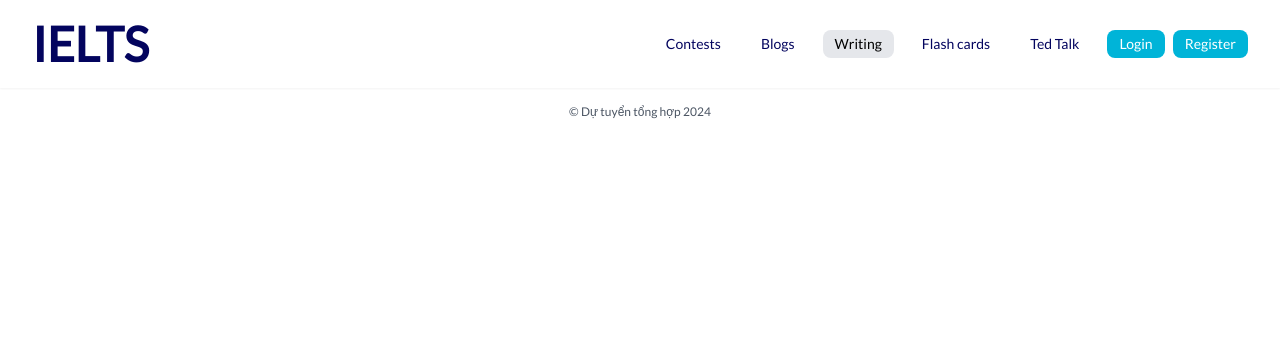
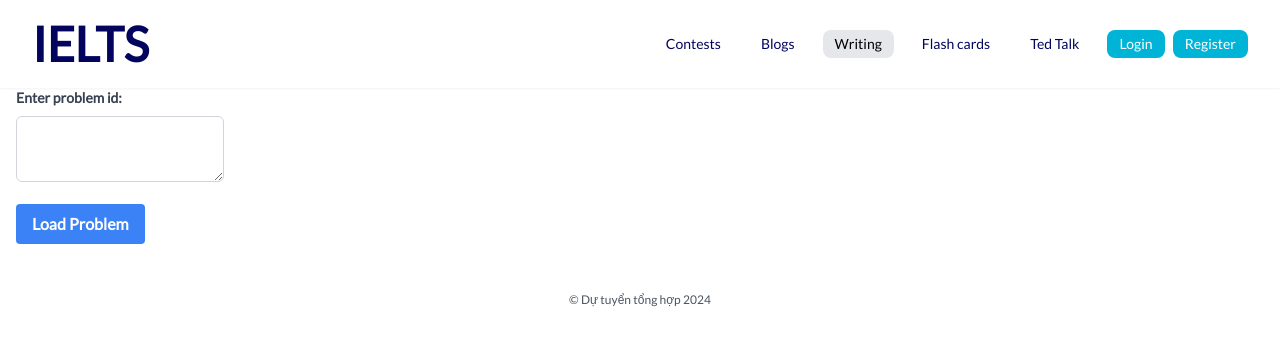
Before and after one commit to 0x2ee08/IELTS, a Next.js app in the folder frontend/: page /writing in a window 1280 px wide. Shown: the top 346 px of the page. Built offline with nearby package versions, Linux system fonts and the light colour scheme; no server answers.

Commit message:
subpage of writing done

```diff
--- a/frontend/app/writing/page.tsx
+++ b/frontend/app/writing/page.tsx
@@ -5,68 +5,49 @@ import axios from 'axios';
 import config from '../config';
 import Footer from '../components/Footer';
 import Header from '../components/Header';
+import WritingProbLoader from './prob_loader';
 
-const ManagementPage: React.FC = () => {
-    const [school, setSchool] = useState('');
-    const [class_, setClass_] = useState('');
-    const [classstring, setClassstring] = useState('');
-    const [schoollist, setSchoollist] = useState<any[]>([]);
-    const [classlist, setClasslist] = useState<any[]>([]);
+const WritingPage: React.FC = () => {
 
-    const getSchoolList = async () => {
-        const token = localStorage.getItem('token');
-        try {
-            const response = await axios.post(`${config.API_BASE_URL}api/get_school_list`, {}, {
-                headers: {
-                    'Authorization': `Bearer ${token}`
-                }
-            });
-            setSchoollist(response.data.result);
-        } catch (error) {
-            console.error('Error fetching school list:', error);
-        }
-    };
+    const [ prob_id, setProb_id ] = useState('');
 
-    const getClassList = async (selectedSchool: string) => {
-        const token = localStorage.getItem('token');
-        try {
-            const response = await axios.post(`${config.API_BASE_URL}api/get_class_list`, { school: selectedSchool }, {
-                headers: {
-                    'Authorization': `Bearer ${token}`
-                }
-            });
-            setClasslist(response.data.classlist || []);
-        } catch (error) {
-            console.error('Error fetching class list:', error);
-        }
-    };
 
-    const handleSchoolChange = (newschool: string) => {
-        setSchool(newschool);
-        setClass_(''); // Reset class selection when school changes
-        getClassList(newschool); // Fetch classes for the selected school
-    };
+    const Load_Problem = async () => {
 
-    const handleNewSchool = (newschool: string) => {
-        getSchoolList();
-    };
-
-    const handleClassChange = (processedClasses: string[]) => {
-        // setClassstring(newClassString);
-        setClasslist(processedClasses);
-    };
-
-    useEffect(() => {
-        getSchoolList();
-    }, []);
+    }
 
     return (
         <div className="flex flex-col min-h-screen">
             <Header />
+
+            <div className="mb-4 ml-4 mr-4">
+                <label className="block text-gray-700 text-sm font-bold mb-2">
+                    Enter problem id:
+                </label>
+                <textarea
+                    value={prob_id}
+                    onChange={(e) => setProb_id(e.target.value)}
+                    className="border border-gray-300 px-3 py-2 rounded-md"
+                />
+            </div>
+
+            <div className="mb-4 ml-4 mr-4">
+                <button
+                    onClick={ Load_Problem }
+                    className="bg-blue-500 hover:bg-blue-700 text-white font-bold py-2 px-4 rounded focus:outline-none focus:shadow-outline">
+                    Load Problem
+                </button>
+            </div>
+
+            <div className="mb-4 ml-4 mr-4">
+                <WritingProbLoader
+                    prob_id= {prob_id}
+                />
+            </div>
 
             <Footer />
         </div>
     );
 };
 
-export default ManagementPage;
+export default WritingPage;
--- a/frontend/app/writing/prob_loader.tsx
+++ b/frontend/app/writing/prob_loader.tsx
@@ -4,14 +4,11 @@ import React, { useState, useEffect } from 'react';
 import axios from 'axios';
 import config from '../config';
 
-interface SchoolLeftSideProps {
-    school: string;
-    schoollist: any[];
-    onSchoolChange: (school: string) => void;
-    onNewSchool: (school: string) => void;
+interface WritingProbLoaderProps {
+    prob_id: string
 }
 
-const SchoolLeftSide: React.FC<SchoolLeftSideProps> = ({ school, schoollist, onSchoolChange, onNewSchool }) => {
+const WritingProbLoader: React.FC<WritingProbLoaderProps> = ({ prob_id }) => {
 
     return (
         <div>
@@ -20,4 +17,4 @@ const SchoolLeftSide: React.FC<SchoolLeftSideProps> = ({ school, schoollist, onS
     );
 };
 
-export default SchoolLeftSide;
+export default WritingProbLoader;
```
